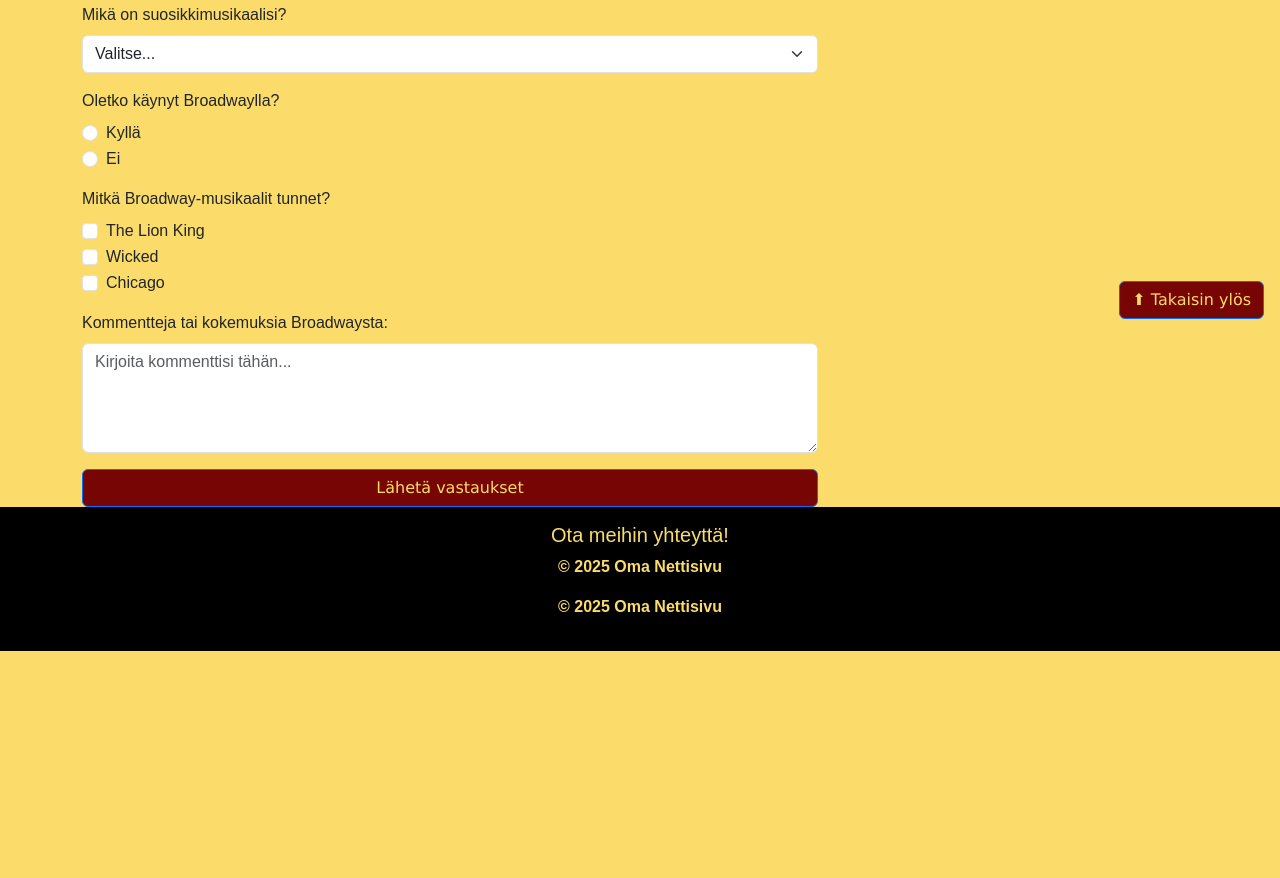
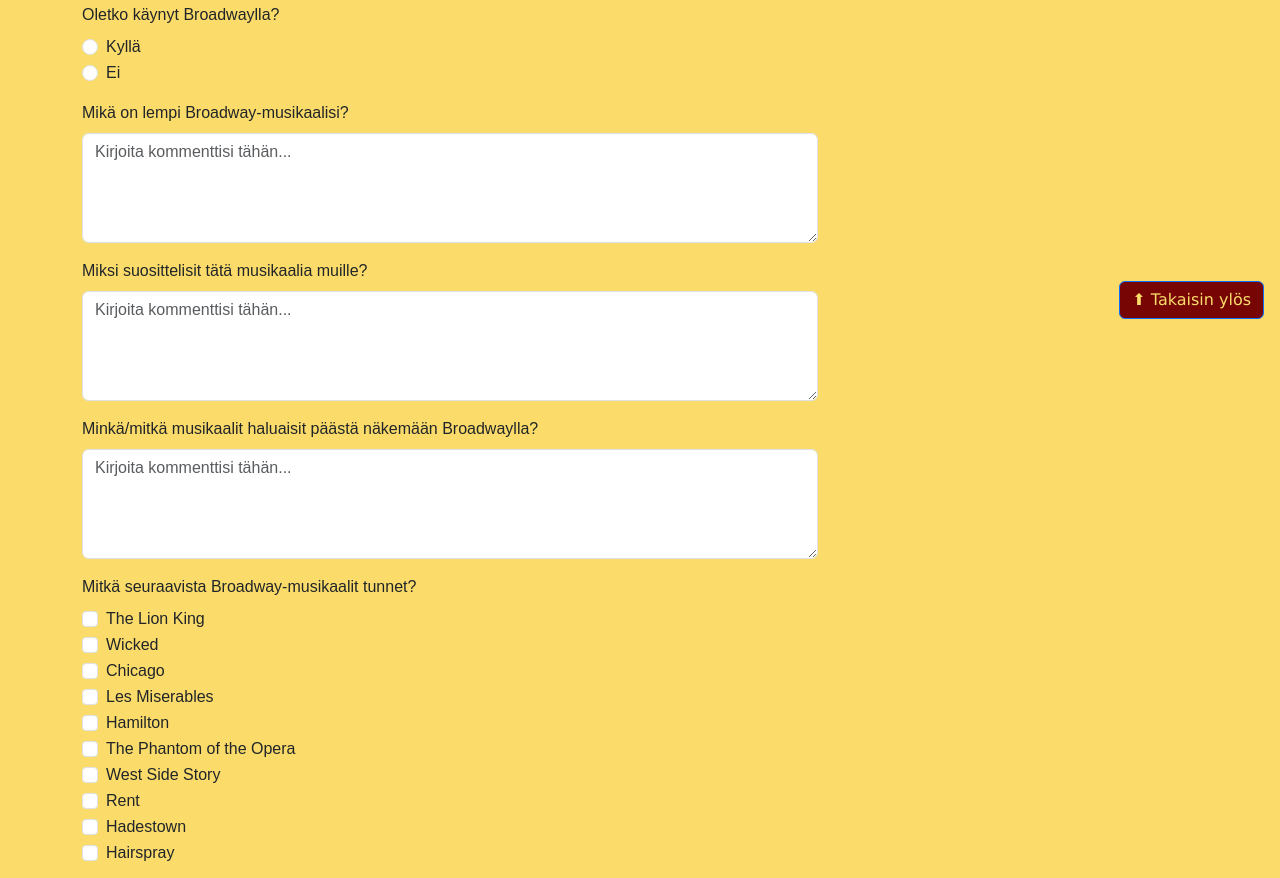
Before and after one commit to saagakov/saagakov.github.io, a plain HTML site: page kysely.html in a window 1280 px wide. Shown: the part 465-1343 px from the top of the page. Before the commit the page ends 1116 px from the top, so only its background shows below. Drawn offline with nearby package versions, Linux system fonts and the light colour scheme.

Commit message:
korjailua

```diff
--- a/kysely.html
+++ b/kysely.html
@@ -35,8 +35,8 @@
 
 
     <section class="container mt-5">
-        <div class="row justify-content-start"> <!-- Tämä pitää lomakkeen vasemmalla -->
-            <div class="col-md-8">
+        <div class="row"> <!-- Tämä pitää lomakkeen vasemmalla -->
+            <div class="col-md-8 justify-content-start">
                 <h2 class="text-center mb-4">Broadway-kysely</h2>
                 <form>
                     <!-- Nimi -->
@@ -52,7 +52,7 @@
                     </div>
 
                     <!-- Monivalintakysymys -->
-                    <div class="mb-3">
+                <!--    <div class="mb-3">
                         <label class="form-label">Mikä on suosikkimusikaalisi?</label>
                         <select class="form-select">
                             <option selected>Valitse...</option>
@@ -61,7 +61,7 @@
                             <option value="3">Hamilton</option>
                             <option value="4">Muu</option>
                         </select>
-                    </div>
+                    </div> -->
 
                     <!-- Radiopainikkeet -->
                     <div class="mb-3">
@@ -76,9 +76,27 @@
                         </div>
                     </div>
 
+                    <!-- lempi musikaali -->
+                    <div class="mb-3">
+                        <label for="feedback" class="form-label">Mikä on lempi Broadway-musikaalisi?</label>
+                        <textarea class="form-control" id="feedback" rows="4" placeholder="Kirjoita kommenttisi tähän..."></textarea>
+                    </div>
+
+                    <!-- Avoin tekstikenttä -->
+                    <div class="mb-3">
+                        <label for="feedback" class="form-label">Miksi suosittelisit tätä musikaalia muille?</label>
+                        <textarea class="form-control" id="feedback" rows="4" placeholder="Kirjoita kommenttisi tähän..."></textarea>
+                    </div>
+
+                    <!-- Avoin tekstikenttä -->
+                    <div class="mb-3">
+                        <label for="feedback" class="form-label">Minkä/mitkä musikaalit haluaisit päästä näkemään Broadwaylla?</label>
+                        <textarea class="form-control" id="feedback" rows="4" placeholder="Kirjoita kommenttisi tähän..."></textarea>
+                    </div>
+
                     <!-- Monivalintaruudut -->
                     <div class="mb-3">
-                        <label class="form-label">Mitkä Broadway-musikaalit tunnet?</label>
+                        <label class="form-label">Mitkä seuraavista Broadway-musikaalit tunnet?</label>
                         <div class="form-check">
                             <input class="form-check-input" type="checkbox" id="musical1">
                             <label class="form-check-label" for="musical1">The Lion King</label>
@@ -91,6 +109,34 @@
                             <input class="form-check-input" type="checkbox" id="musical3">
                             <label class="form-check-label" for="musical3">Chicago</label>
                         </div>
+                        <div class="form-check">
+                            <input class="form-check-input" type="checkbox" id="musical4">
+                            <label class="form-check-label" for="musical4">Les Miserables</label>
+                        </div>
+                        <div class="form-check">
+                            <input class="form-check-input" type="checkbox" id="musical5">
+                            <label class="form-check-label" for="musical5">Hamilton</label>
+                        </div>
+                        <div class="form-check">
+                            <input class="form-check-input" type="checkbox" id="musical6">
+                            <label class="form-check-label" for="musical6">The Phantom of the Opera</label>
+                        </div>
+                        <div class="form-check">
+                            <input class="form-check-input" type="checkbox" id="musical7">
+                            <label class="form-check-label" for="musical7">West Side Story</label>
+                        </div>
+                        <div class="form-check">
+                            <input class="form-check-input" type="checkbox" id="musical8">
+                            <label class="form-check-label" for="musical8">Rent</label>
+                        </div>
+                        <div class="form-check">
+                            <input class="form-check-input" type="checkbox" id="musical9">
+                            <label class="form-check-label" for="musical9">Hadestown</label>
+                        </div>
+                        <div class="form-check">
+                            <input class="form-check-input" type="checkbox" id="musical10">
+                            <label class="form-check-label" for="musical10">Hairspray</label>
+                        </div>
                     </div>
 
                     <!-- Avoin tekstikenttä -->
@@ -100,14 +146,17 @@
                     </div>
 
                     <!-- Lähetä-painike -->
-                    <button type="submit" class="btn btn-primary w-100">Lähetä vastaukset</button>
+                    <button type="submit" class="laheta btn btn-primary w-100 mb-4 mx-auto d-block">Lähetä vastaukset</button>
                 </form>
             </div>
-            <div class="col-md-4 d-md-flex d-none justify-content-end align-items-start">
+            <div class="col-md-4 d-md-flex d-none jc align-items-start justify-content-center gap-3">
                 <nav class="napit navbar">
                     <div class="container d-flex flex-column align-items-center gap-3">
                         <a href="index.html">
                             <button class="btn btn-danger">Etusivulle</button>
+                        </a>
+                        <a href="historia.html">
+                            <button class="btn btn-danger">Broadwayn historiaa</button>
                         </a>
                         <a href="esitys.html">
                             <button class="btn btn-danger">Kuuluisimpia esityksiä</button>
--- a/style.css
+++ b/style.css
@@ -113,6 +113,13 @@ header {
     max-width: 300px;
 }
 
+.laheta{
+    font-size: 1.2rem; /* Suurentaa tekstin kokoa */
+    border-radius: 10px; /* Pyöristää kulmia */
+    border: none; /* Poistaa reunuksen */
+    max-width: 300px;
+}
+
 .info {
     position: relative;
     min-height: 50vh;
```
